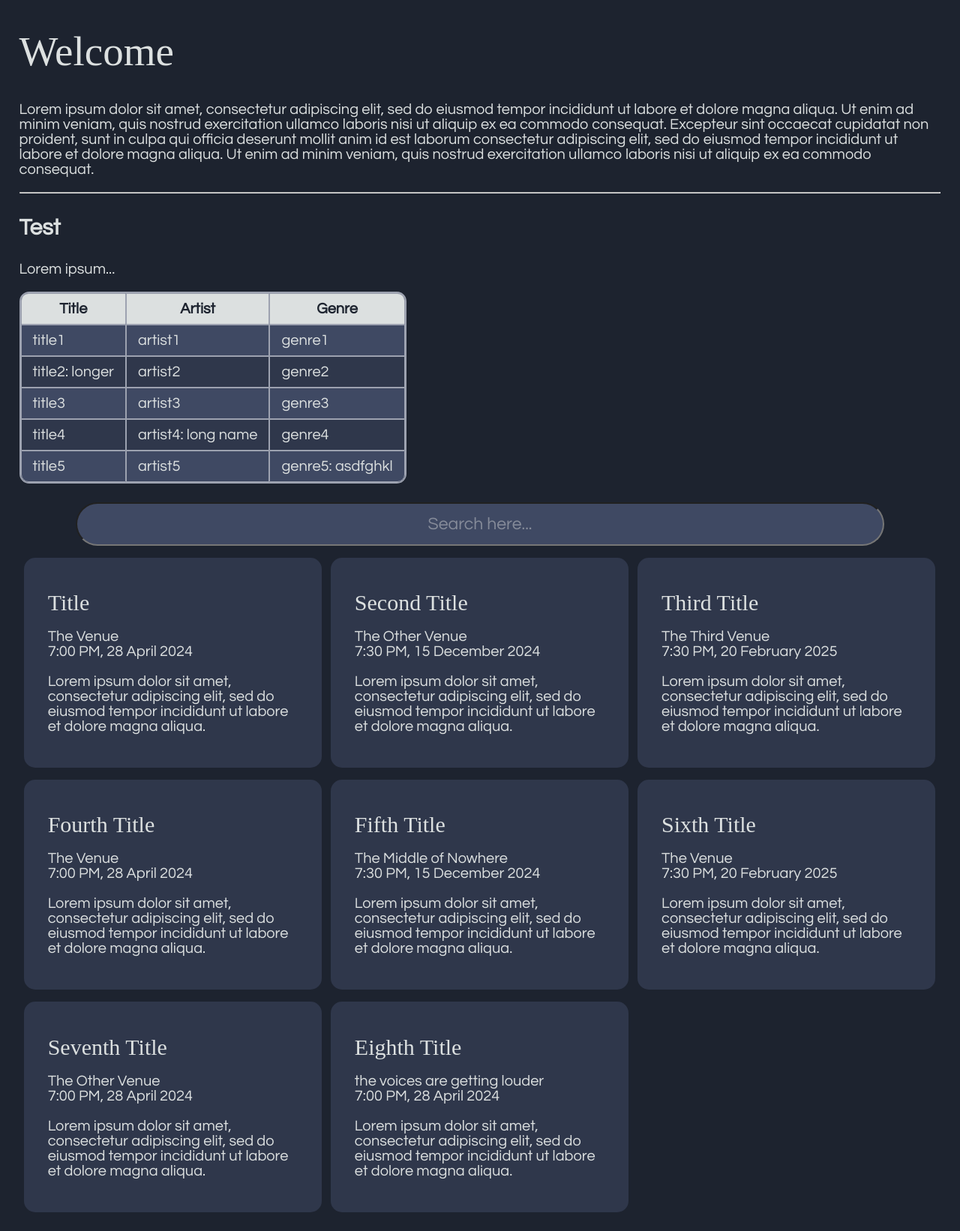
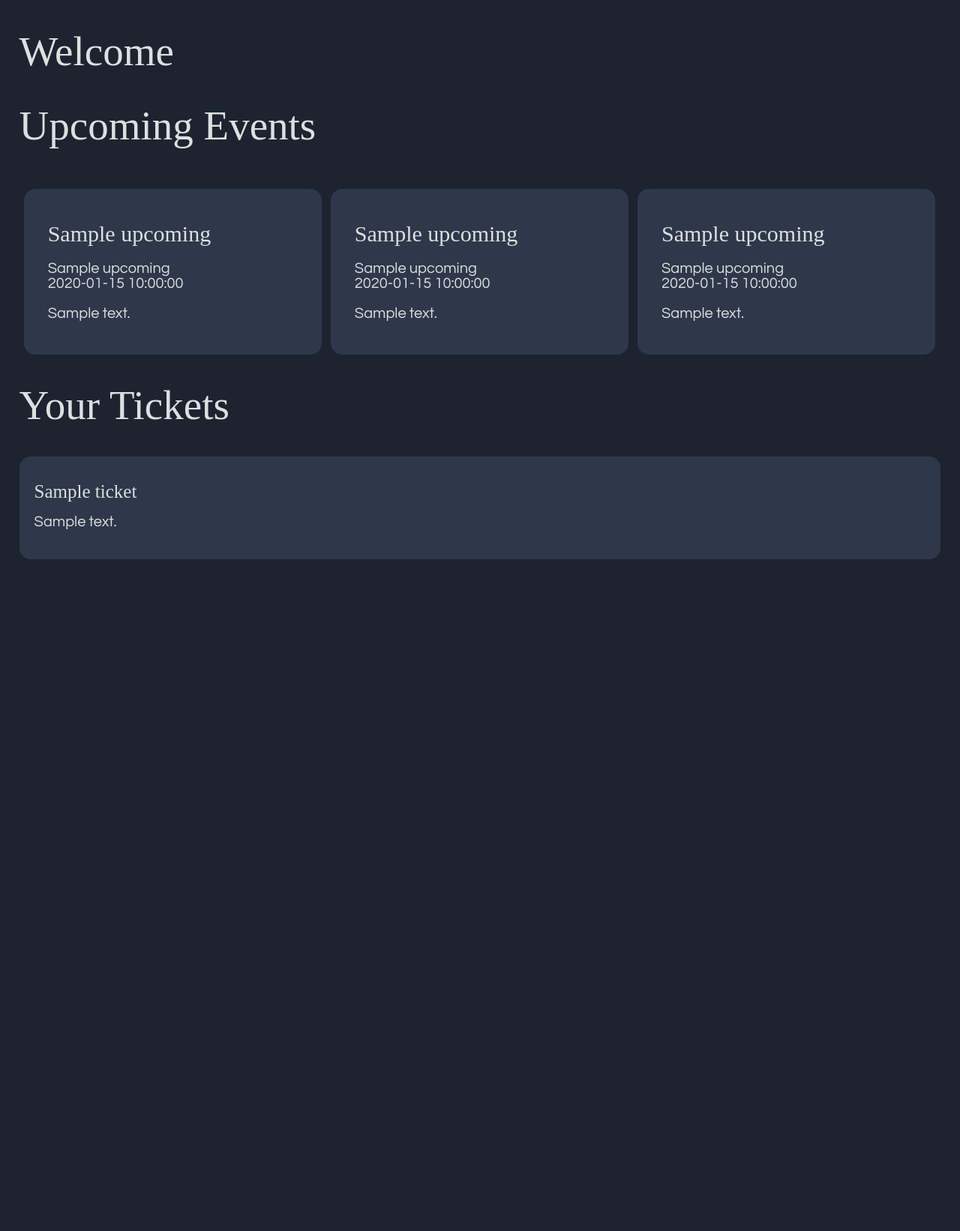
Before and after one commit to msmithp/ConcertFinder, a Python web app: template templates/index.html in a window 1280 px wide. Shown: the part 61-1703 px from the top of the page at 75% size. After the commit the page ends 807 px from the top, so only its background shows below. Run offline with Jinja, Linux system fonts and the light colour scheme; the template is opened without the code that fills it: most values are stand-ins (such as "Sample title", 1, 10 or a date in 2020); some web fonts are replaced.

Commit message:
Add home page, format dates

```diff
--- a/templates/index.html
+++ b/templates/index.html
@@ -1,90 +1,43 @@
 {% extends "layout.html" %}
 {% block content %}
 	 <div>
+		{% if session['loggedin'] %}
+			<h1>Welcome, {{session['username']}}</h1>
+		{% else %}
 			<h1>Welcome</h1>
-		<p>Lorem ipsum dolor sit amet, consectetur adipiscing elit, sed do eiusmod tempor incididunt ut labore et dolore magna aliqua. Ut enim ad minim veniam, quis nostrud exercitation ullamco laboris nisi ut aliquip ex ea commodo consequat. Excepteur sint occaecat cupidatat non proident, sunt in culpa qui officia deserunt mollit anim id est laborum consectetur adipiscing elit, sed do eiusmod tempor incididunt ut labore et dolore magna aliqua. Ut enim ad minim veniam, quis nostrud exercitation ullamco laboris nisi ut aliquip ex ea commodo consequat.</p>
-		<hr>
-		<h3>Test</h3>
-		<p>Lorem ipsum...</p>
-
-		<table>
-			<tr><th>Title</th><th>Artist</th><th>Genre</th></tr>
-			<tr><td>title1</td> <td>artist1</td><td>genre1</td></tr>
-			<tr><td>title2: longer</td> <td>artist2</td><td>genre2</td></tr>
-			<tr><td>title3</td> <td>artist3</td><td>genre3</td></tr>
-			<tr><td>title4</td> <td>artist4: long name</td><td>genre4</td></tr>
-			<tr><td>title5</td> <td>artist5</td><td>genre5: asdfghkl</td></tr>
-		</table>
+		{% endif %}
 	</div>
 
-	<div class="searchbar">
-		<input type="text" placeholder="Search here...">
-	</div>
-
+	<div>
+		<h1>Upcoming Events</h1>
 		<div class="celltable">
 			<div class="cellrow">
+				{% for i in range(3) %}
 				<div class="cell">
-				<h1>Title</h1>
-				<p>The Venue<br>7:00 PM, 28 April 2024</p>
-				<p>Lorem ipsum dolor sit amet, consectetur adipiscing elit, sed do eiusmod tempor incididunt ut labore et dolore magna aliqua.
-				</p>
+					<h1>{{upcoming[i].event_name}}</h1>
+					<p>{{upcoming[i].venue_name}}<br>{{format_datetime(upcoming[i].date_time)}}</p>
+					<p>{{upcoming[i].event_desc}}</p>
 				</div>
-
-
-			<div class="cell">
-				<h1>Second Title</h1>
-				<p>The Other Venue<br>7:30 PM, 15 December 2024</p>
-				<p>Lorem ipsum dolor sit amet, consectetur adipiscing elit, sed do eiusmod tempor incididunt ut labore et dolore magna aliqua.
-				</p>
+				{% endfor %}
 			</div>
-
-			<div class="cell">
-				<h1>Third Title</h1>
-				<p>The Third Venue<br>7:30 PM, 20 February 2025</p>
-				<p>Lorem ipsum dolor sit amet, consectetur adipiscing elit, sed do eiusmod tempor incididunt ut labore et dolore magna aliqua.
-				</p>
 		</div>
 	</div>
 
-		<div class="cellrow">
-			<div class="cell">
-				<h1>Fourth Title</h1>
-				<p>The Venue<br>7:00 PM, 28 April 2024</p>
-				<p>Lorem ipsum dolor sit amet, consectetur adipiscing elit, sed do eiusmod tempor incididunt ut labore et dolore magna aliqua.
-				</p>
-			</div>
-
-
-			<div class="cell">
-				<h1>Fifth Title</h1>
-				<p>The Middle of Nowhere<br>7:30 PM, 15 December 2024</p>
-				<p>Lorem ipsum dolor sit amet, consectetur adipiscing elit, sed do eiusmod tempor incididunt ut labore et dolore magna aliqua.
-				</p>
-			</div>
-
-			<div class="cell">
-				<h1>Sixth Title</h1>
-				<p>The Venue<br>7:30 PM, 20 February 2025</p>
-				<p>Lorem ipsum dolor sit amet, consectetur adipiscing elit, sed do eiusmod tempor incididunt ut labore et dolore magna aliqua.
-				</p>
+	<div>
+		<h1>Your Tickets</h1>
+		{% if tickets %}
+			{% for ticket in tickets %}
+				<div class="styedlist">
+					<div class="styledlistitem">
+						<h1>{{ticket.event_name}}</h1>
+						<p>{{ticket.event_desc}}</p>
 					</div>
 				</div>
-
-
-		<div class="cellrow">
-			<div class="cell">
-				<h1>Seventh Title</h1>
-				<p>The Other Venue<br>7:00 PM, 28 April 2024</p>
-				<p>Lorem ipsum dolor sit amet, consectetur adipiscing elit, sed do eiusmod tempor incididunt ut labore et dolore magna aliqua.
-				</p>
+			{% endfor %}
+		{% else %}
+			<div>
+				<p>You don't have any tickets.</p>
 			</div>
-
-			<div class="cell">
-				<h1>Eighth Title</h1>
-				<p>the voices are getting louder<br>7:00 PM, 28 April 2024</p>
-				<p>Lorem ipsum dolor sit amet, consectetur adipiscing elit, sed do eiusmod tempor incididunt ut labore et dolore magna aliqua.
-				</p>
-			</div>
-		</div>
+		{% endif %}
 	</div>
 {% endblock %}
--- a/templates/list_events.html
+++ b/templates/list_events.html
@@ -14,7 +14,7 @@
 					{% for i in range(row * 3, (row + 1) * 3) if i < events|length %}
 					<div class="cell">
 						<h1>{{events[i].event_name}}</h1>
-						<p>{{events[i].venue_name}}<br>{{events[i].date_time}}</p>
+						<p>{{events[i].venue_name}}<br>{{format_datetime(events[i].date_time)}}</p>
 						<p>{{events[i].event_desc}}</p>
 					</div>
 					{% endfor %}
```
Lines whose indentation alone changed are shown as unchanged.
